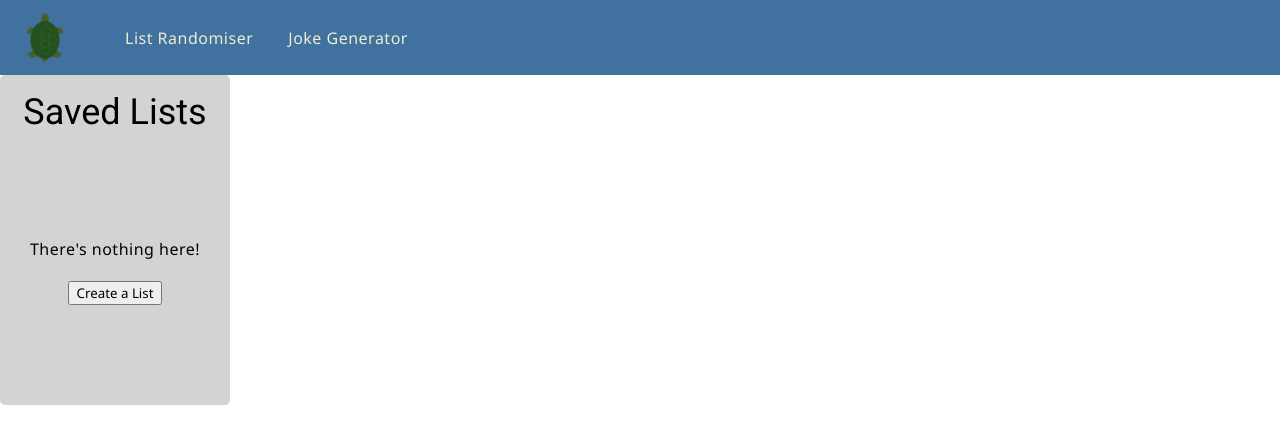
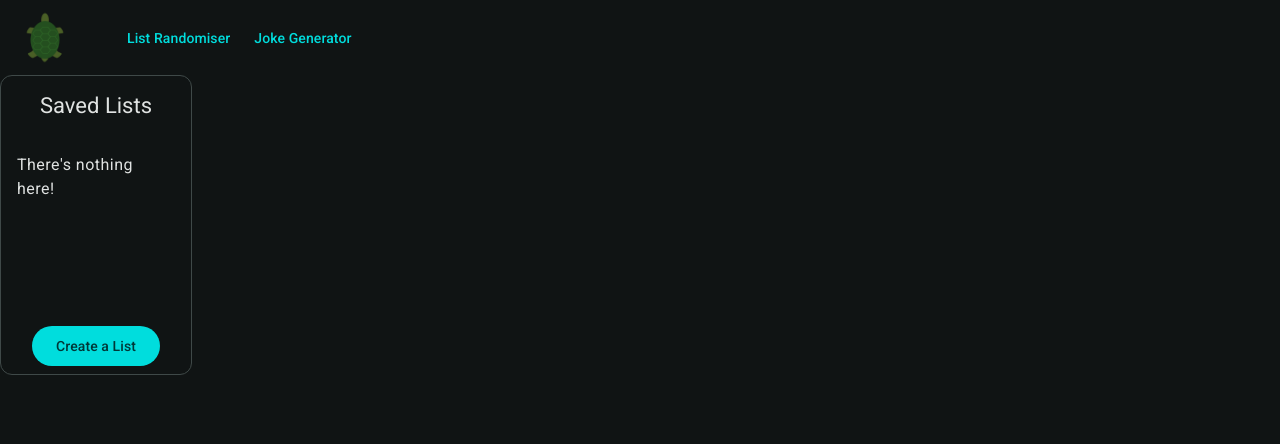
Before and after one commit to hfolcot/list-randomiser, an Angular app: page / in a window 1280 px wide. Shown: the top 444 px of the page. Built offline with nearby package versions, Linux system fonts and the light colour scheme.

Commit message:
apply material styles

```diff
--- a/src/app/core/header/header.component.html
+++ b/src/app/core/header/header.component.html
@@ -1,7 +1,7 @@
 <header>
     <img class="logo" src="mango.png" alt="List Randomiser" />
     <ul>
-        <li class="nav-button" routerLink="">List Randomiser</li>
-        <li class="nav-button" routerLink="jokes">Joke Generator</li>
+        <a mat-button routerLink="">List Randomiser</a>
+        <a mat-button routerLink="jokes">Joke Generator</a>
     </ul>
 </header>
--- a/src/app/core/header/header.component.scss
+++ b/src/app/core/header/header.component.scss
@@ -5,10 +5,10 @@
     left: 0;
     right: 0;
     height: 75px;
-    background: #41729f;
     color: #ececd5;
     display: flex;
     align-items: center;
+    z-index: 1040;
 
     .logo {
         height: 60px;
--- a/src/app/core/header/header.component.ts
+++ b/src/app/core/header/header.component.ts
@@ -1,10 +1,11 @@
 import { Component } from '@angular/core';
+import { MatButtonModule } from '@angular/material/button';
 import { RouterLink } from '@angular/router';
 
 @Component({
   selector: 'app-header',
   standalone: true,
-  imports: [RouterLink],
+  imports: [RouterLink, MatButtonModule],
   templateUrl: './header.component.html',
   styleUrl: './header.component.scss'
 })
--- a/src/app/list-randomiser/list.service.ts
+++ b/src/app/list-randomiser/list.service.ts
@@ -14,7 +14,7 @@ export class ListService {
     if(!lists) {
       return [];
     }
-console.log(lists)
-    return [];//JSON.parse(lists);
+
+    return JSON.parse(lists);
   }
 }
--- a/src/app/list-randomiser/lists/lists.component.html
+++ b/src/app/list-randomiser/lists/lists.component.html
@@ -1,12 +1,19 @@
-
-<div class="list-container">
-    <h3>Saved Lists</h3>
-    @for (list of lists(); track $index) {
-        {{ list.listName }}
-    } @empty {
-        <div class="empty">
-            There's nothing here!
-            <button (click)="createList()">Create a List</button>
-        </div>
-    }
-</div>
+<mat-card appearance="outlined" class="list-container">
+  <mat-card-header
+    ><mat-card-title> Saved Lists </mat-card-title>
+  </mat-card-header>
+  <mat-card-content class="content">
+    <mat-nav-list>
+      @for (list of lists(); track $index) {
+      <div class="list-name">
+        <a mat-list-item (click)="selectList(list)" [activated]="list.id == selectedList()?.id">{{ list.listName }}</a>
+      </div>
+      } @empty {
+      <div class="empty">There's nothing here!</div>
+      }
+    </mat-nav-list>
+  </mat-card-content>
+  <mat-card-actions>
+    <button mat-flat-button (click)="createList()">Create a List</button>
+  </mat-card-actions>
+</mat-card>
--- a/src/app/list-randomiser/lists/lists.component.scss
+++ b/src/app/list-randomiser/lists/lists.component.scss
@@ -1,24 +1,16 @@
 :host {
 .list-container {
+    max-width: 15%;
+    min-height: 300px;
     display: flex;
     flex-direction: column;
+    justify-content: space-between;
     align-items: center;
-        justify-content: space-between;
-        max-width: 200px;
-        background: lightgray;
-        border-radius: 5px;
-        padding: 15px;
-        min-height: 300px;
 
-        .empty {
+    .content {
         flex: 1;
-            display: flex;
-            flex-direction: column;
-            align-items: center;
-            justify-content: center;
-            button {
-                margin-top: 20px;
+        margin-top: 25px;
+
     }
 }
 }
-}
--- a/src/app/list-randomiser/lists/lists.component.ts
+++ b/src/app/list-randomiser/lists/lists.component.ts
@@ -1,11 +1,14 @@
-import { Component, computed, inject } from '@angular/core';
+import { Component, computed, inject, signal } from '@angular/core';
 import { ListService } from '../list.service';
+import { MatButtonModule } from '@angular/material/button';
+import { MatCardModule } from '@angular/material/card';
+import { MatListModule } from '@angular/material/list';
 import { IList } from '../models/list.interface';
 
 @Component({
   selector: 'app-lists',
   standalone: true,
-  imports: [],
+  imports: [MatButtonModule, MatCardModule, MatListModule],
   templateUrl: './lists.component.html',
   styleUrl: './lists.component.scss'
 })
@@ -14,7 +17,84 @@ export class ListsComponent {
 
   lists = computed(() => this.listService.getLists());
 
+  selectedList = signal<IList | undefined>(undefined);
+
+  // ngOnInit() {
+  //   const lists: IList[] = [];
+  //   lists.push({
+  //     id: 0,
+  //     listName: "Team 1",
+  //     listContents: [
+  //       {
+  //         id: 0,
+  //         content: "Bob",
+  //         "selected": false
+  //       },
+
+  //       {
+  //         id: 1,
+  //         content: "Geoff",
+  //         "selected": false
+  //       },
+  //       {
+  //         id: 2,
+  //         content: "Tina",
+  //         "selected": false
+  //       },
+  //       {
+  //         id: 3,
+  //         content: "Taylor",
+  //         "selected": false
+  //       },
+  //       {
+  //         id: 4,
+  //         content: "Sam",
+  //         "selected": false
+  //       }
+  //     ]
+  //   })
+
+  //   lists.push({
+  //     id: 1,
+  //     listName: "Team 2",
+  //     listContents: [
+  //       {
+  //         id: 0,
+  //         content: "Fred",
+  //         "selected": false
+  //       },
+
+  //       {
+  //         id: 1,
+  //         content: "Carl",
+  //         "selected": false
+  //       },
+  //       {
+  //         id: 2,
+  //         content: "Tom",
+  //         "selected": false
+  //       },
+  //       {
+  //         id: 3,
+  //         content: "Theo",
+  //         "selected": false
+  //       },
+  //       {
+  //         id: 4,
+  //         content: "Gemma",
+  //         "selected": false
+  //       }
+  //     ]
+  //   })
+  //   window.localStorage.setItem("randomiserLists", JSON.stringify(lists))
+  // }
+
   createList(): void {
 
   }
+
+  selectList(list: IList): void {
+    console.log(list)
+    this.selectedList.set(list);
+  }
 }
--- a/src/app/list-randomiser/models/list.interface.ts
+++ b/src/app/list-randomiser/models/list.interface.ts
@@ -1,4 +1,5 @@
 export interface IList {
+    id: number;
     listName?: string;
     listContents: IListContent[];
 }
--- a/src/index.html
+++ b/src/index.html
@@ -12,7 +12,7 @@
   <link href="https://fonts.googleapis.com/css2?family=Roboto:wght@300;400;500&display=swap" rel="stylesheet">
   <link href="https://fonts.googleapis.com/icon?family=Material+Icons" rel="stylesheet">
 </head>
-<body class="mat-typography">
+<body class="mat-typography mat-app-background">
   <app-root></app-root>
 </body>
 </html>
--- a/src/styles.scss
+++ b/src/styles.scss
@@ -1,7 +1,27 @@
-/* You can add global styles to this file, and also import other style files */
-* {
-    font-family: 'Noto Sans', sans-serif;
-}
+@use '@angular/material' as mat;
+
+@include mat.core();
+
+
+$theme: mat.define-theme((
+ color: (
+    theme-type: dark,
+    primary: mat.$cyan-palette,
+  ),
+));
+
+html {
+    // Emit theme-dependent styles for common features used across multiple components.
+    @include mat.core-theme($theme);
+
+    // Emit styles for MatButton based on `$my-theme`. Because the configuration
+    // passed to `define-theme` omits typography, `button-theme` will not
+    // emit any typography styles.
+    @include mat.button-theme($theme);
+
+    // Include the theme mixins for other components you use here.
+    height: 100%;
+  }
 
 html, body { height: 100%; }
 body { margin: 0; font-family: Roboto, "Helvetica Neue", sans-serif; }
```
Lines whose indentation alone changed are shown as unchanged.
